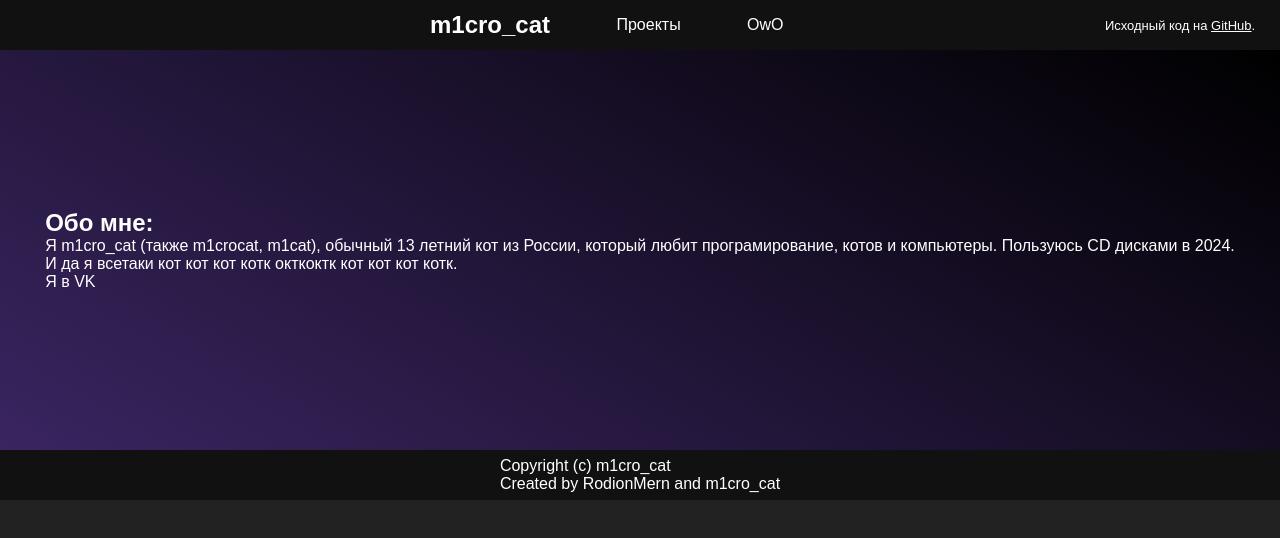
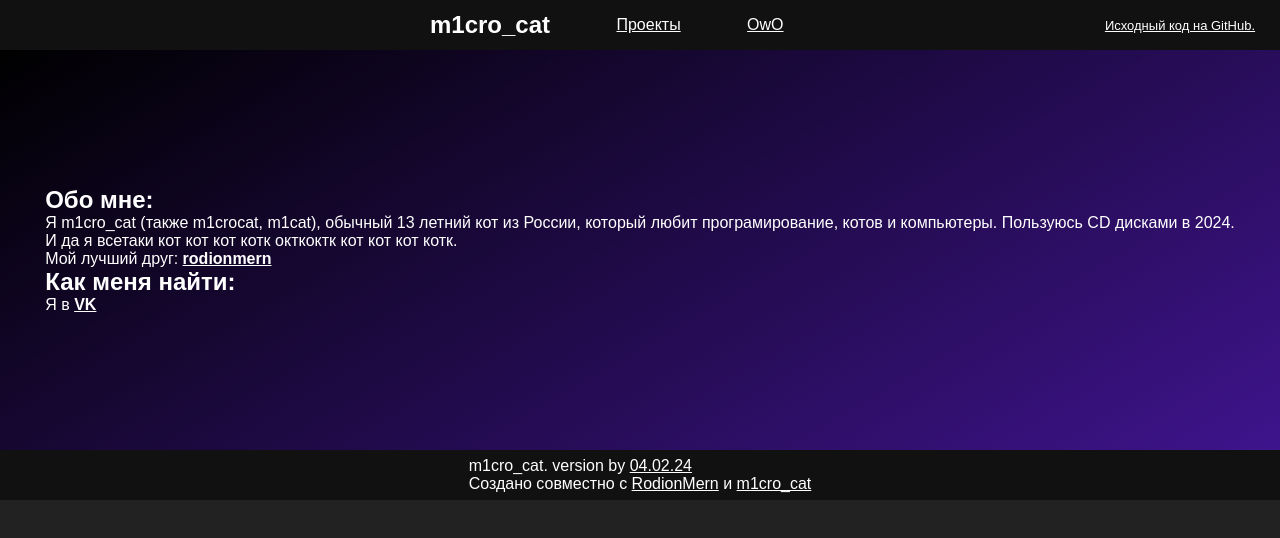
Before and after one commit to m1crocat/m1cro.is-a.dev, a plain HTML site: page index.html in a window 1280 px wide. Drawn offline with Linux system fonts and the light colour scheme; a web font is replaced by a local one.

Commit message:
родя лучший, шаблон бомба!

```diff
--- a/index.html
+++ b/index.html
@@ -8,7 +8,7 @@
 <body>
 	<nav>
 		<div class="decoration">
-			<a href="https://github.com/m1crocat/m1cro.is-a.dev" class="opensource">Исходный код на <ins>GitHub</ins>.</a>
+			<a href="https://github.com/m1crocat/m1cro.is-a.dev" class="opensource">Исходный код на GitHub.</a>
 		</div>
 		<h1>m1cro_cat</h1>
 		<div class="navigation__links">
@@ -20,12 +20,15 @@
 		<div class="main__about">
 			<h2>Обо мне:</h2>
 			<p>Я m1cro_cat (также m1crocat, m1cat), обычный 13 летний кот из России, который любит програмирование, котов и компьютеры. Пользуюсь CD дисками в 2024.<br> И да я всетаки кот кот кот котк окткоктк кот кот кот котк. </p>
-			<p>Я в <a href="https://vk.com/m1cro_cat">VK</a></p>
+			<p>Мой лучший друг: <strong><a href="https://github.com/rodionmern">rodionmern</a></strong></p>
+			<h2>Как меня найти:</h2>
+			<p>Я в <b><a href="https://vk.com/m1cro_cat">VK</a></b></p>
 		</div>
+
 	</div>
 	<footer>
-		<p>Copyright (c) m1cro_cat<br>
-		Created by <a href="https://github.com/rodionmern/">RodionMern</a> and <a href="https://github.com/m1crocat/">m1cro_cat</a></p>
+		<p>m1cro_cat. version by <a href="">04.02.24</a><br>
+		Создано совместно с <a href="https://github.com/rodionmern/">RodionMern</a> и <a href="https://github.com/m1crocat/">m1cro_cat</a></p>
 	</footer>
 </body>
 </html>
--- a/styles.css
+++ b/styles.css
@@ -45,12 +45,11 @@ body {
 
 a {
 	color: #fff;
-	text-decoration: none;
-	transition: all 1s;
+	text-decoration: underline;
+	transition: all 0.5s;
 } a:hover {
-	text-decoration: underline;
-	color: #5d29be;
-	transition: all 1s;
+	color: #7333ea;
+	transition: all 0.5s;
 }
 
 nav {
@@ -99,8 +98,7 @@ nav {
 	align-items: center;
 	flex-direction: column;
 
-	background: rgb(93,41,190);
-	background: linear-gradient(30deg, rgba(93, 41, 190, 0.404) 0%, rgba(0,0,0,1) 100%);
+	background: linear-gradient(330deg, #3e148c 0%, rgba(0,0,0,1) 100%);
 	color: #fff;
 
 	width: 100vw;
```
Also changed, not shown: projects.html (+1 -1 lines).
